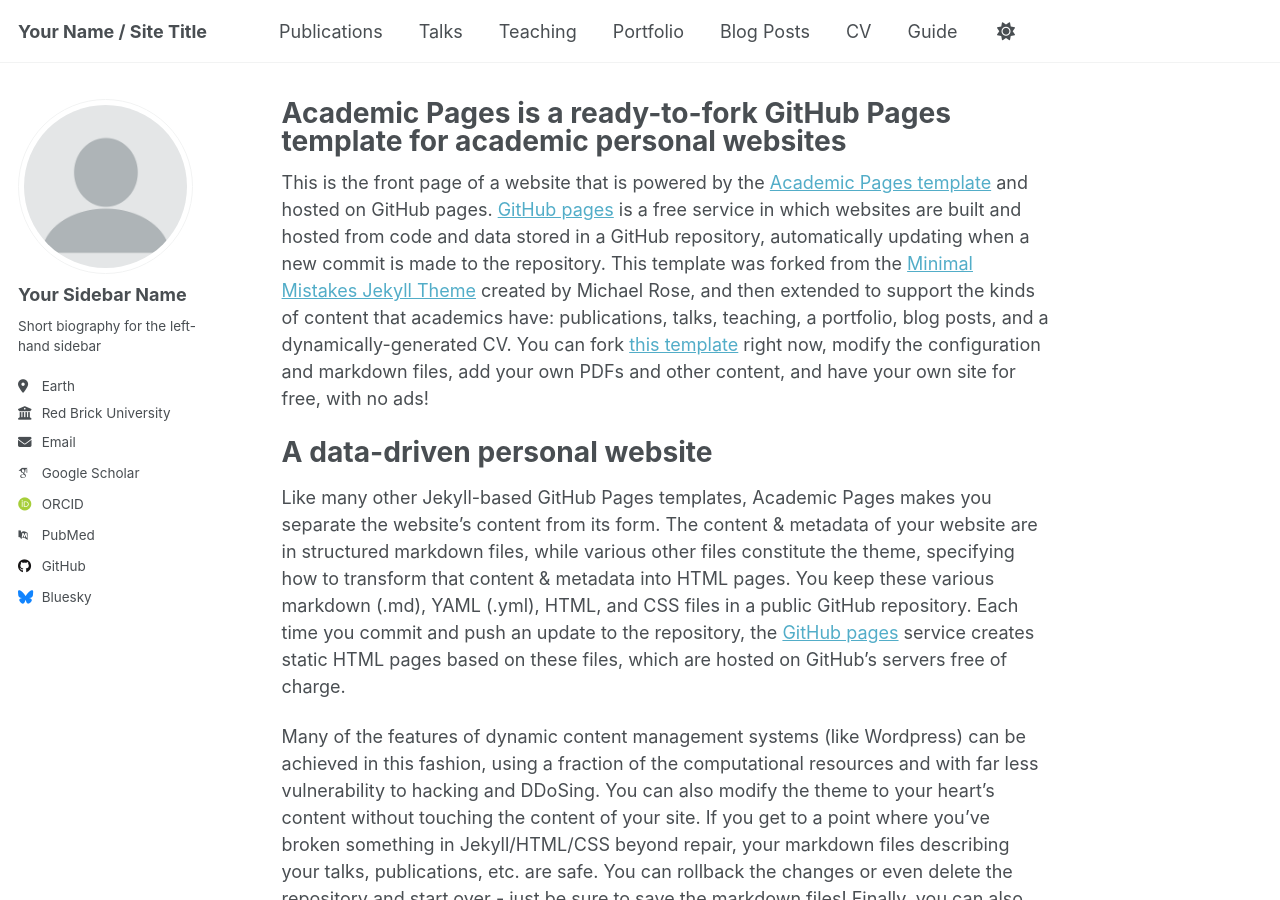
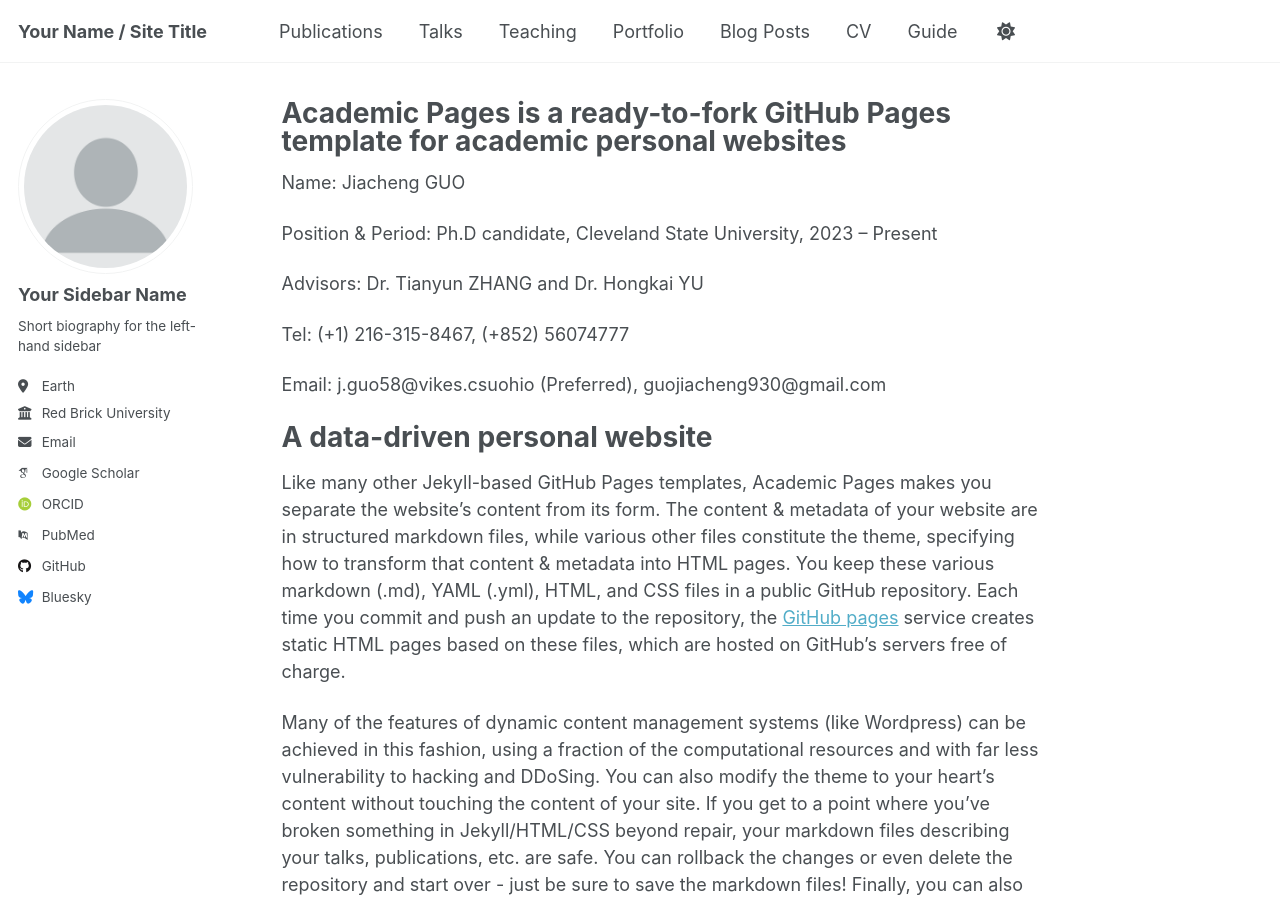
Before and after one commit to EngravedMemories/jiachengguo2011, a Jekyll site: the page built from _pages/about.md, in a window 1280 px wide and 900 px high. Built offline with Jekyll 4.4.1, drawn with Linux system fonts in a browser that asks for light colours; some web fonts are replaced.

Commit message:
Update about.md

```diff
--- a/_pages/about.md
+++ b/_pages/about.md
@@ -7,7 +7,15 @@ redirect_from:
   - /about.html
 ---
 
-This is the front page of a website that is powered by the [Academic Pages template](https://github.com/academicpages/academicpages.github.io) and hosted on GitHub pages. [GitHub pages](https://pages.github.com) is a free service in which websites are built and hosted from code and data stored in a GitHub repository, automatically updating when a new commit is made to the repository. This template was forked from the [Minimal Mistakes Jekyll Theme](https://mmistakes.github.io/minimal-mistakes/) created by Michael Rose, and then extended to support the kinds of content that academics have: publications, talks, teaching, a portfolio, blog posts, and a dynamically-generated CV. You can fork [this template](https://github.com/academicpages/academicpages.github.io) right now, modify the configuration and markdown files, add your own PDFs and other content, and have your own site for free, with no ads!
+Name: Jiacheng GUO
+
+Position & Period: Ph.D candidate, Cleveland State University, 2023 -- Present
+
+Advisors: Dr. Tianyun ZHANG and Dr. Hongkai YU
+
+Tel: (+1) 216-315-8467, (+852) 56074777
+
+Email: j.guo58@vikes.csuohio (Preferred), guojiacheng930@gmail.com
 
 A data-driven personal website
 ======
```
